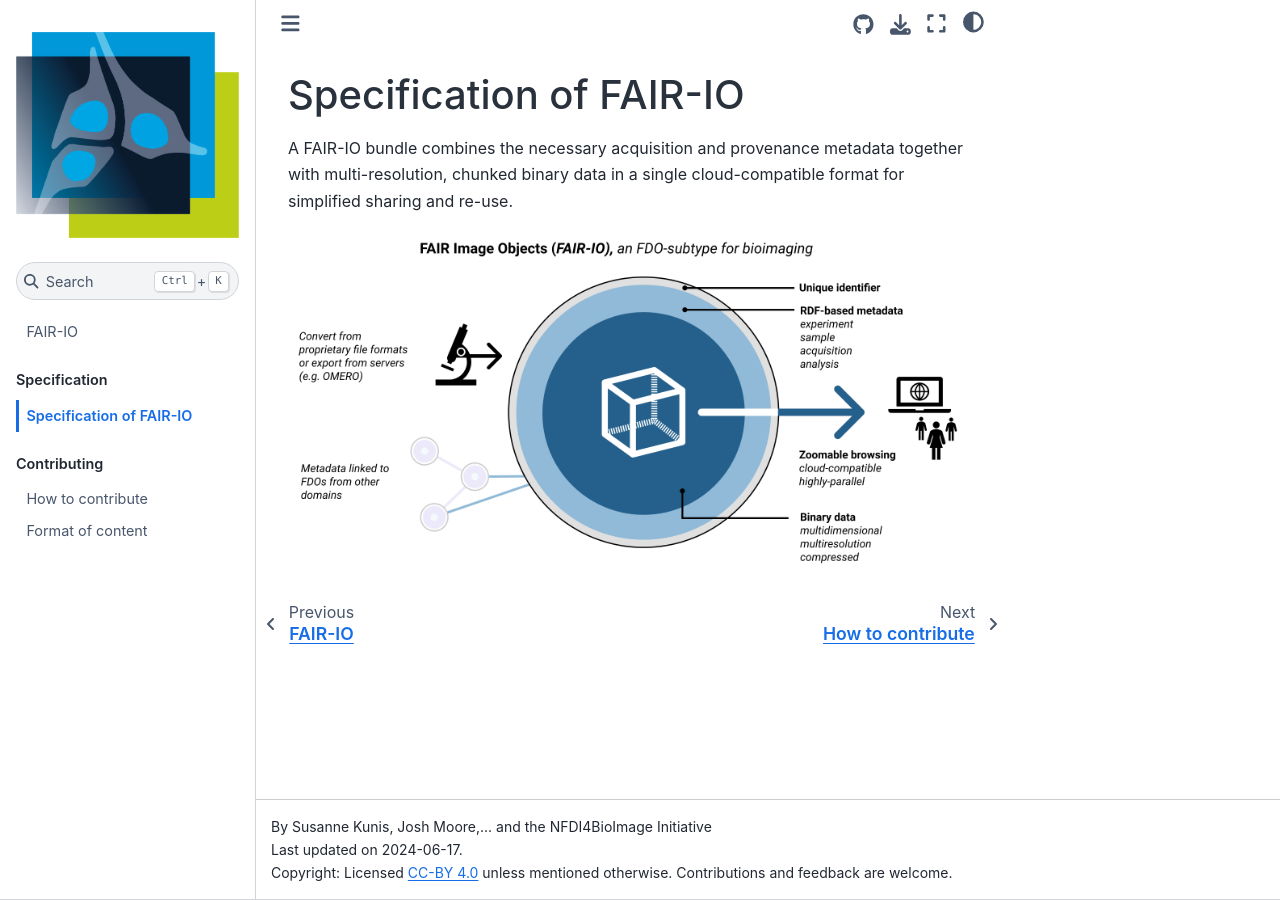
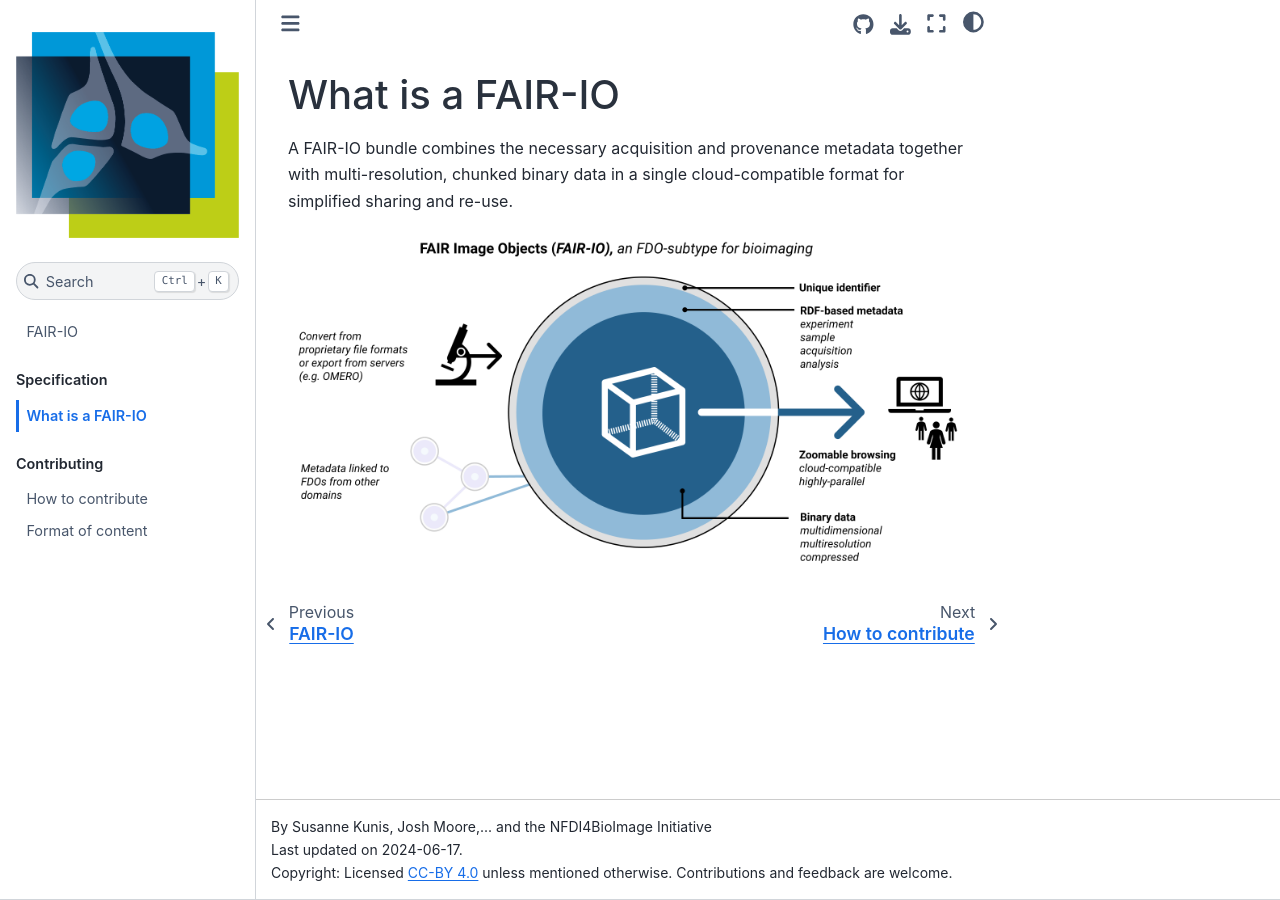
Before and after one commit to NFDI4BIOIMAGE/FAIR-IO, a Jupyter Book: the page built from docs/specification/index.md, in a window 1280 px wide. Built offline with Jupyter Book 1.0.4 settings and Sphinx 7.4.7 and the Sphinx Book theme 1.1.4, drawn with Linux system fonts in a browser that asks for light colours.

Commit message:
Update index.md

```diff
--- a/docs/specification/index.md
+++ b/docs/specification/index.md
@@ -1,4 +1,4 @@
-# Specification of FAIR-IO
+# What is a FAIR-IO
 A FAIR-IO bundle combines the necessary acquisition and provenance metadata together with multi-resolution, chunked binary data in a single cloud-compatible format for simplified sharing and re-use.
 
 ![FAIR-IO concept](FAIR-IO_10.5281-zenodo.10512531.png)
```
